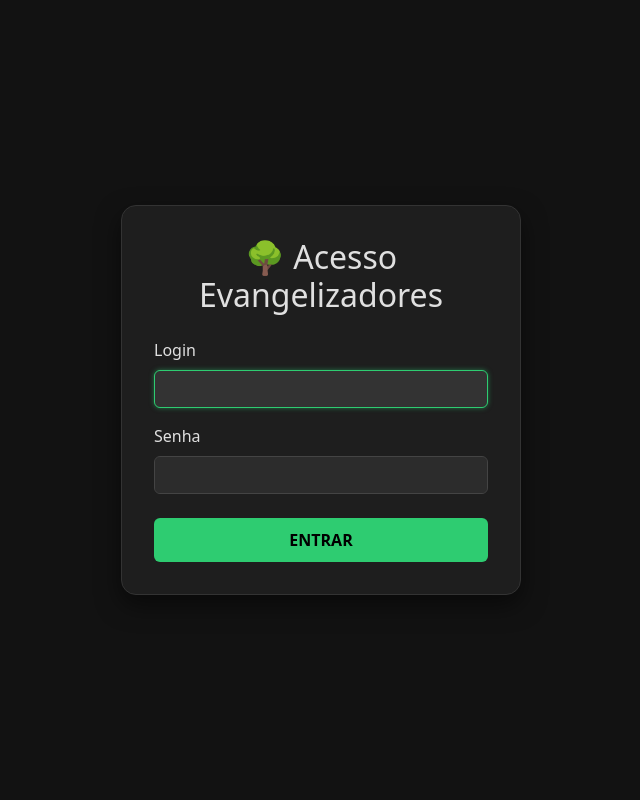
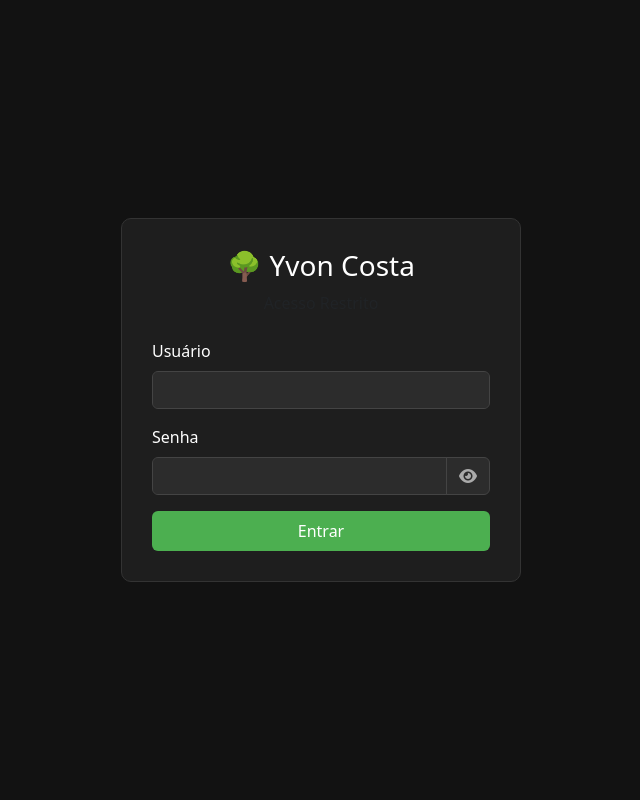
Before and after one commit to telkie/chamada-yvon, a Flask app: page / in a window 1280 px wide. Shown: the whole page, without its empty margins (319-959 px from the left). Run offline with Flask 3, Linux system fonts and the light colour scheme.

Commit message:
Add files via upload

```diff
--- a/templates/login.html
+++ b/templates/login.html
@@ -3,36 +3,63 @@
 <head>
     <meta charset="UTF-8">
     <meta name="viewport" content="width=device-width, initial-scale=1.0">
-    <title>Login - Chamada Yvon 🌳</title>
+    <title>Login - Yvon Costa</title>
     <link href="https://cdn.jsdelivr.net/npm/bootstrap@5.3.0/dist/css/bootstrap.min.css" rel="stylesheet">
+    <link rel="stylesheet" href="https://cdnjs.cloudflare.com/ajax/libs/font-awesome/6.0.0/css/all.min.css">
     <style>
-        body { background-color: #121212; color: #e0e0e0; height: 100vh; display: flex; align-items: center; justify-content: center; }
-        .login-card { background-color: #1e1e1e; padding: 2rem; border-radius: 15px; border: 1px solid #333; width: 100%; max-width: 400px; box-shadow: 0 10px 25px rgba(0,0,0,0.5); }
-        .form-control { background-color: #2c2c2c; border: 1px solid #444; color: white; }
-        .form-control:focus { background-color: #333; color: white; border-color: #2ecc71; box-shadow: 0 0 5px rgba(46, 204, 113, 0.5); }
-        .btn-verde { background-color: #2ecc71; border: none; width: 100%; padding: 10px; font-weight: bold; color: #000; }
-        .btn-verde:hover { background-color: #27ae60; }
+        body { background-color: #121212; color: #fff; height: 100vh; display: flex; align-items: center; justify-content: center; }
+        .login-card { background-color: #1e1e1e; padding: 30px; border-radius: 10px; border: 1px solid #333; width: 100%; max-width: 400px; }
+        .form-control { background-color: #2c2c2c; border: 1px solid #444; color: #fff; }
+        .form-control:focus { background-color: #333; color: #fff; border-color: #4caf50; box-shadow: none; }
+        .btn-success { background-color: #4caf50; border: none; }
+        .input-group-text { background-color: #2c2c2c; border: 1px solid #444; color: #aaa; cursor: pointer; }
     </style>
 </head>
 <body>
     <div class="login-card">
-        <h2 class="text-center mb-4">🌳 Acesso Evangelizadores</h3>
+        <div class="text-center mb-4">
+            <h3>🌳 Yvon Costa</h3>
+            <p class="text-muted">Acesso Restrito</p>
+        </div>
 
         {% if erro %}
-        <div class="alert alert-danger text-center p-2">{{ erro }}</div>
+        <div class="alert alert-danger">{{ erro }}</div>
         {% endif %}
 
         <form action="/login" method="POST">
             <div class="mb-3">
-                <label class="form-label">Login</label>
-                <input type="text" name="login" class="form-control" required autofocus>
+                <label class="form-label">Usuário</label>
+                <input type="text" name="login" class="form-control" required>
             </div>
-            <div class="mb-4">
+
+            <div class="mb-3">
                 <label class="form-label">Senha</label>
-                <input type="password" name="senha" class="form-control" required>
+                <div class="input-group">
+                    <input type="password" name="senha" id="senhaInput" class="form-control" required>
+                    <span class="input-group-text" onclick="toggleSenha()">
+                        <i class="fas fa-eye" id="eyeIcon"></i>
+                    </span>
+                </div>
             </div>
-            <button type="submit" class="btn btn-verde">ENTRAR</button>
+
+            <button type="submit" class="btn btn-success w-100 py-2">Entrar</button>
         </form>
     </div>
+
+    <script>
+        function toggleSenha() {
+            const input = document.getElementById('senhaInput');
+            const icon = document.getElementById('eyeIcon');
+            if (input.type === "password") {
+                input.type = "text";
+                icon.classList.remove('fa-eye');
+                icon.classList.add('fa-eye-slash');
+            } else {
+                input.type = "password";
+                icon.classList.remove('fa-eye-slash');
+                icon.classList.add('fa-eye');
+            }
+        }
+    </script>
 </body>
 </html>
```
Also changed, not shown: services/google_manager.py (+93 -112 lines), static/js/main.js (+17 -7 lines), templates/index.html (+31 -10 lines).
